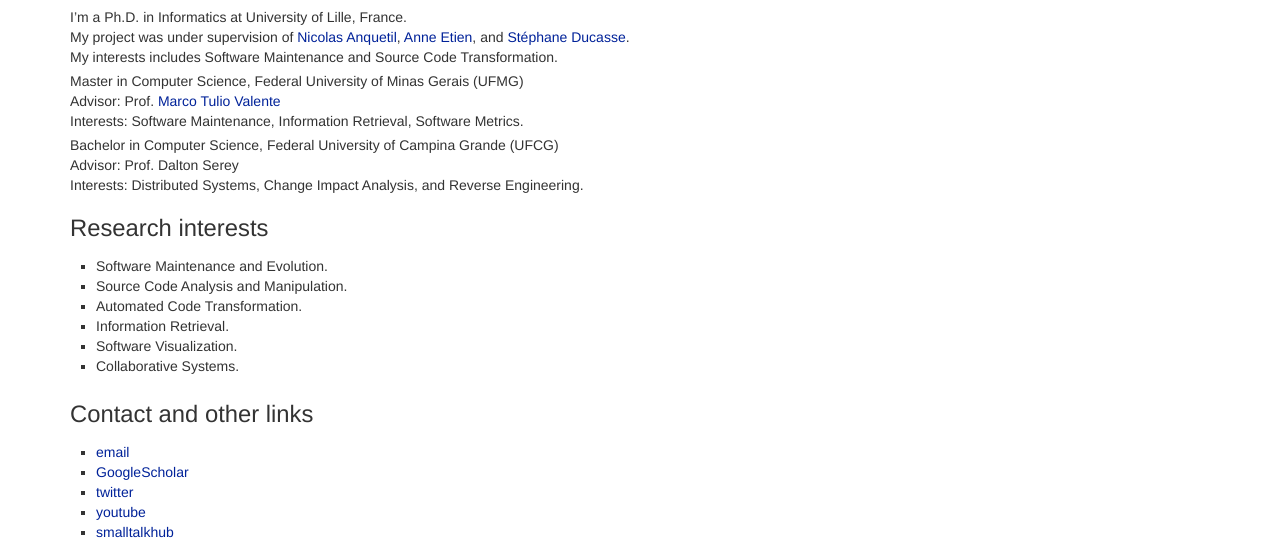
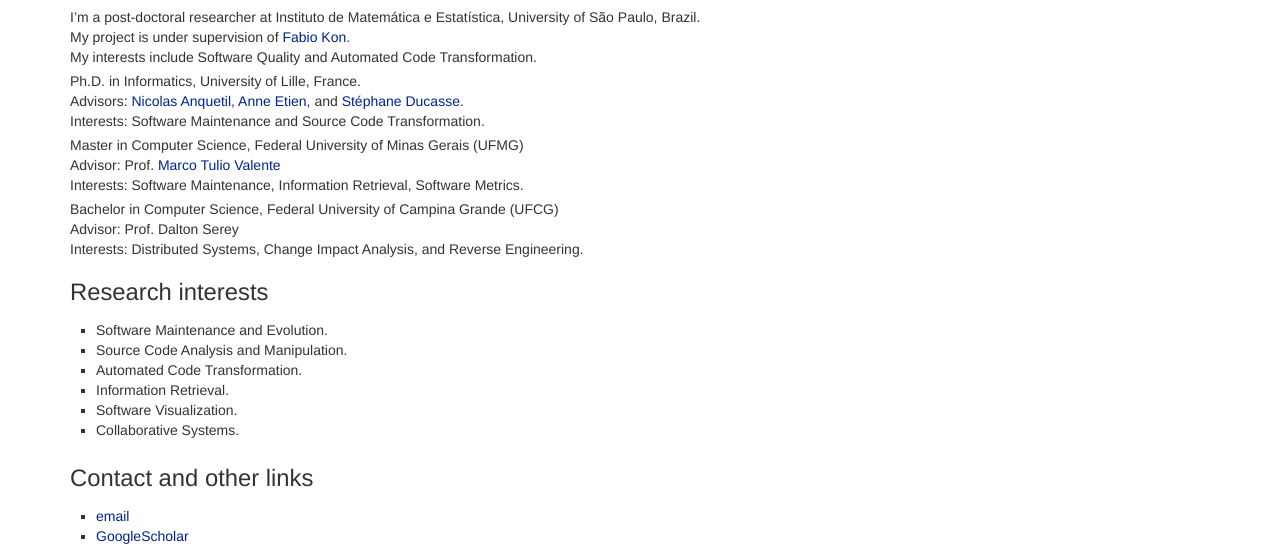
Before and after one commit to gustavojss/gustavojss.github.io, a plain HTML site: page index.html in a window 1280 px wide. Shown: the part 202-750 px from the top of the page. Drawn offline with nearby package versions, Linux system fonts and the light colour scheme; grey boxes are pictures that could not be loaded.

Commit message:
adding phd thesis

```diff
--- a/index.html
+++ b/index.html
@@ -66,9 +66,14 @@
 <h1> About me</h1>
 
 <p>
-I’m a Ph.D. in Informatics at University of Lille, France.<br>
-My project was under supervision of <a href="http://researchers.lille.inria.fr/~nanqueti/">Nicolas Anquetil</a>, <a href="http://www.lifl.fr/~etien/">Anne Etien</a>, and <a href="http://stephane.ducasse.free.fr/">Stéphane Ducasse</a>.<br>
-My interests includes Software Maintenance and Source Code Transformation.
+I’m a post-doctoral researcher at Instituto de Matemática e Estatística, University of São Paulo, Brazil.<br>
+My project is under supervision of <a href="https://www.ime.usp.br/~kon/">Fabio Kon</a>.<br>
+My interests include Software Quality and Automated Code Transformation.
+</p>
+<p>
+Ph.D. in Informatics, University of Lille, France.<br>
+Advisors: <a href="http://researchers.lille.inria.fr/~nanqueti/">Nicolas Anquetil</a>, <a href="http://www.lifl.fr/~etien/">Anne Etien</a>, and <a href="http://stephane.ducasse.free.fr/">Stéphane Ducasse</a>.<br>
+Interests: Software Maintenance and Source Code Transformation.
 </p>
 <p>
 Master in Computer Science, Federal University of Minas Gerais (UFMG)<br>
```
Also changed, not shown: publications.html (+1 -1 lines), 2 other files.
